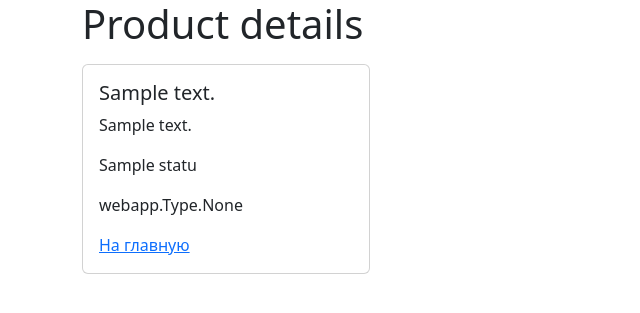
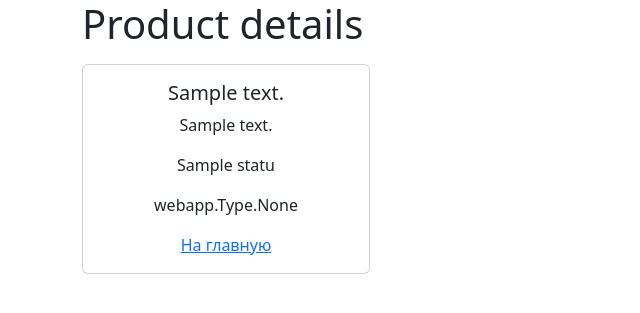
Before and after one commit to EvilTheresa/issue_tracker, a Django app: page /task/1/ in a window 1280 px wide. Shown: the top 313 px of the page, without its empty margins (0-640 px from the left). Run offline with Django 5.2, Linux system fonts and the light colour scheme; tables that the repository leaves empty hold one stand-in row (values such as "Sample post").

Commit message:
Центрировал карточки детального просмотра

```diff
--- a/issue_tracker/webapp/templates/detail_task.html
+++ b/issue_tracker/webapp/templates/detail_task.html
@@ -2,7 +2,7 @@
 
 {% block content %}
     <h1>Product details</h1>
-    <div class="card mt-3" style="width: 18rem;">
+    <div class="card mt-3 text-center" style="width: 18rem;">
         <div class="card-body">
             <h5 class="card-title">{{ task.summary }}</h5>
             <p class="card-text">{{ task.description}}</p>
```
